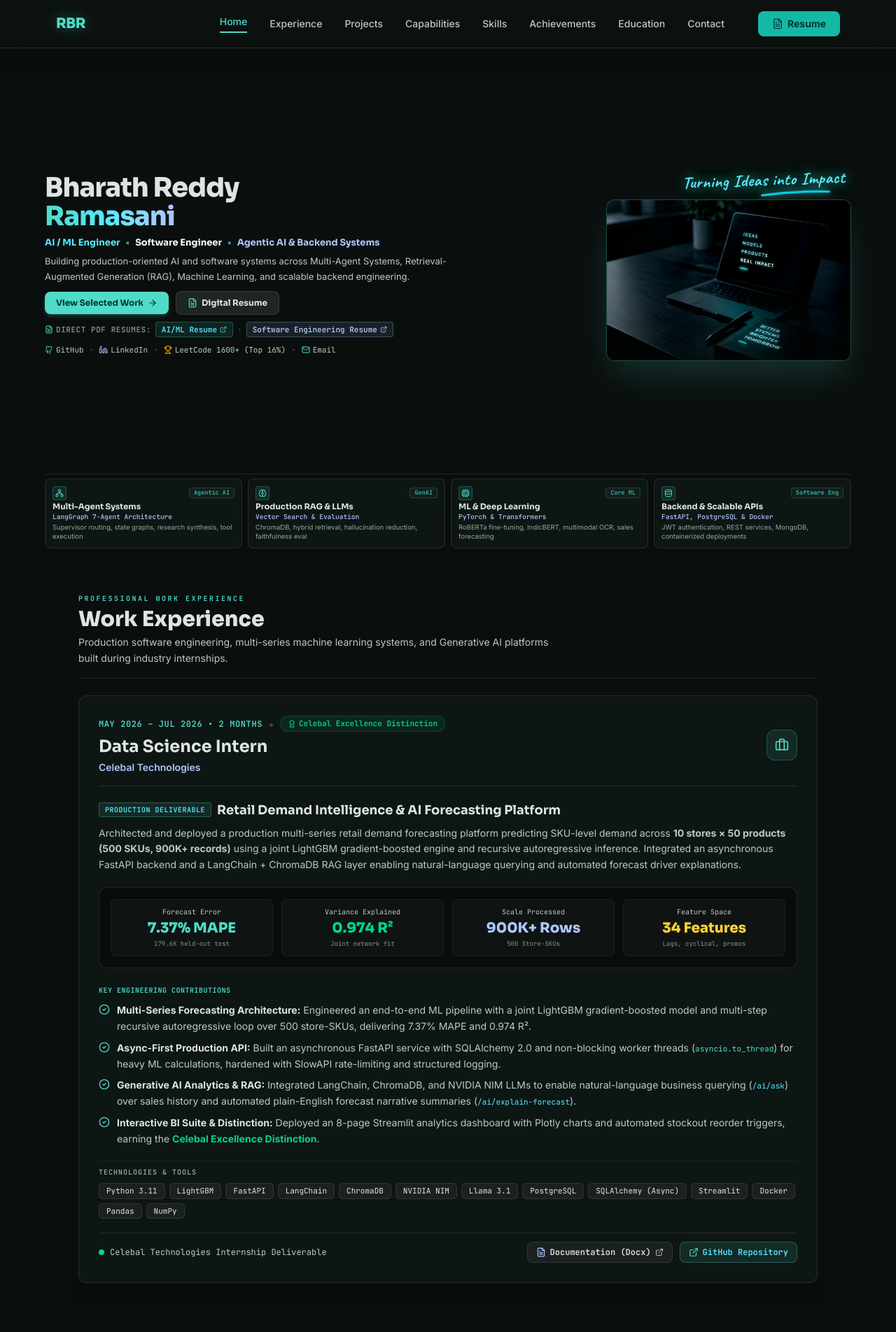
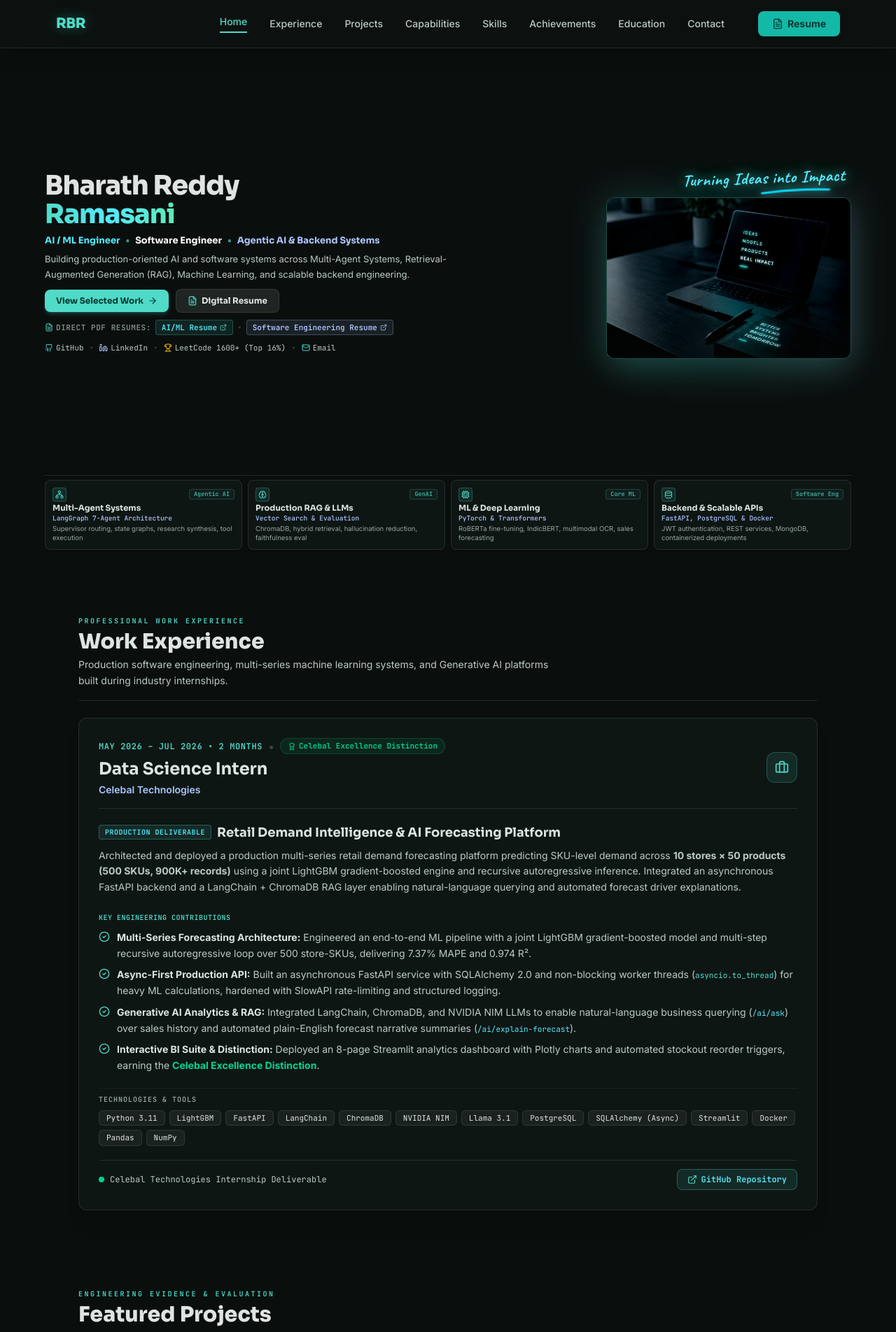
Before and after one commit to BharathReddyRamasani/Bharath_Portfolio, a React (Vite) app: page / in a window 1280 px wide. Shown: the top 1904 px of the page at 70% size. Built offline with nearby package versions, Linux system fonts and the light colour scheme.

Commit message:
Remove experience metrics grid & docx link, unify programming language badge colors, and lock hero to strict 100vh viewport fit with ambient lighting

```diff
--- a/src/App.tsx
+++ b/src/App.tsx
@@ -91,7 +91,7 @@ export default function App() {
         {/* HERO SECTION — EXACT SINGLE SLIDE FIT (Fills 100% of the screen, navbar overlays top) */}
         <section
           id="home"
-          className="relative h-screen min-h-[600px] flex flex-col justify-between pt-16 sm:pt-20 pb-3 px-4 sm:px-8 md:px-12 lg:px-16 max-w-7xl mx-auto overflow-hidden"
+          className="relative h-screen min-h-screen max-h-screen flex flex-col justify-between pt-16 sm:pt-18 pb-2.5 px-4 sm:px-8 md:px-12 lg:px-16 max-w-7xl mx-auto overflow-hidden"
         >
           {/* Main Top/Middle Grid: Left Content (7 cols), Right Visual (5 cols) */}
           <div className="grid grid-cols-1 lg:grid-cols-12 gap-4 lg:gap-6 items-center flex-1 my-auto py-0.5">
@@ -100,7 +100,7 @@ export default function App() {
               <div>
                 <h1 className="font-display text-3xl sm:text-4xl lg:text-[38px] font-extrabold tracking-tight text-on-surface leading-[1.08]">
                   Bharath Reddy <br />
-                  <span className="text-transparent bg-clip-text bg-gradient-to-r from-primary via-cyan-300 to-secondary font-black">
+                  <span className="text-transparent bg-clip-text bg-gradient-to-r from-primary via-cyan-300 to-emerald-300 font-black">
                     Ramasani
                   </span>
                 </h1>
@@ -191,7 +191,7 @@ export default function App() {
               </div>
             </div>
 
-            {/* Right Visual Column (Laptop on Desk with Clean Native Image Display & Cursive Caption) */}
+            {/* Right Visual Column (Laptop on Desk with Ambient Glow & Cursive Caption) */}
             <div className="lg:col-span-5 relative flex flex-col items-center lg:items-end justify-center">
               {/* Handwritten cursive caption */}
               <div
@@ -204,8 +204,10 @@ export default function App() {
                 </svg>
               </div>
 
-              {/* Minimalist Laptop Placed on Desk with Pen & Notebook (Crisp native image without duplicate text overlays) */}
-              <div className="relative w-full max-w-[320px] sm:max-w-[350px] rounded-xl overflow-hidden border border-primary/30 shadow-2xl shadow-primary/20 group hover:border-primary/60 transition-all duration-500 bg-[#070e0d]">
+              {/* Minimalist Laptop Placed on Desk with Ambient Glow */}
+              <div className="relative group">
+                <div className="absolute -inset-1 bg-gradient-to-r from-primary/30 via-cyan-400/20 to-secondary/30 rounded-2xl blur-xl opacity-60 group-hover:opacity-100 transition duration-500 pointer-events-none" />
+                <div className="relative w-full max-w-[320px] sm:max-w-[350px] rounded-xl overflow-hidden border border-primary/30 shadow-2xl shadow-primary/20 group-hover:border-primary/60 transition-all duration-500 bg-[#070e0d]">
                   <div className="relative overflow-hidden aspect-[16/10.5] w-full">
                     <img
                       src={laptopDeskImg}
@@ -214,6 +216,7 @@ export default function App() {
                     />
                     {/* Subtle edge vignette */}
                     <div className="absolute inset-0 bg-gradient-to-t from-[#070e0d]/30 via-transparent to-transparent pointer-events-none" />
+                  </div>
                 </div>
               </div>
             </div>
--- a/src/components/ExperienceSection.tsx
+++ b/src/components/ExperienceSection.tsx
@@ -2,13 +2,12 @@ import {
   Briefcase,
   ExternalLink,
   CheckCircle2,
-  FileText,
   Award
 } from "lucide-react";
 
 export default function ExperienceSection() {
   return (
-    <section id="experience" className="relative py-12 px-4 sm:px-8 md:px-12 max-w-6xl mx-auto z-10 scroll-mt-16">
+    <section id="experience" className="relative pt-16 pb-12 sm:pt-20 sm:pb-16 px-4 sm:px-8 md:px-12 max-w-6xl mx-auto z-10 scroll-mt-20">
       <div className="space-y-6">
 
         {/* SECTION HEADER */}
@@ -69,33 +68,6 @@ export default function ExperienceSection() {
             <p className="font-sans text-xs sm:text-sm text-on-surface-variant leading-relaxed">
               Architected and deployed a production multi-series retail demand forecasting platform predicting SKU-level demand across <strong>10 stores &times; 50 products (500 SKUs, 900K+ records)</strong> using a joint LightGBM gradient-boosted engine and recursive autoregressive inference. Integrated an asynchronous FastAPI backend and a LangChain + ChromaDB RAG layer enabling natural-language querying and automated forecast driver explanations.
             </p>
-          </div>
-
-          {/* Compact Verified Impact Metrics Grid */}
-          <div className="grid grid-cols-2 sm:grid-cols-4 gap-3 bg-black/40 border border-white/10 rounded-xl p-3 sm:p-4 text-center">
-            <div className="bg-white/3 border border-white/5 p-2.5 rounded-lg space-y-0.5">
-              <span className="font-mono text-[10px] text-on-surface-variant block">Forecast Error</span>
-              <span className="font-display text-lg sm:text-xl font-black text-primary block">7.37% MAPE</span>
-              <span className="font-mono text-[9px] text-on-surface-variant/70 block">179.6K held-out test</span>
-            </div>
-
-            <div className="bg-white/3 border border-white/5 p-2.5 rounded-lg space-y-0.5">
-              <span className="font-mono text-[10px] text-on-surface-variant block">Variance Explained</span>
-              <span className="font-display text-lg sm:text-xl font-black text-emerald-400 block">0.974 R²</span>
-              <span className="font-mono text-[9px] text-on-surface-variant/70 block">Joint network fit</span>
-            </div>
-
-            <div className="bg-white/3 border border-white/5 p-2.5 rounded-lg space-y-0.5">
-              <span className="font-mono text-[10px] text-on-surface-variant block">Scale Processed</span>
-              <span className="font-display text-lg sm:text-xl font-black text-secondary block">900K+ Rows</span>
-              <span className="font-mono text-[9px] text-on-surface-variant/70 block">500 Store-SKUs</span>
-            </div>
-
-            <div className="bg-white/3 border border-white/5 p-2.5 rounded-lg space-y-0.5">
-              <span className="font-mono text-[10px] text-on-surface-variant block">Feature Space</span>
-              <span className="font-display text-lg sm:text-xl font-black text-amber-300 block">34 Features</span>
-              <span className="font-mono text-[9px] text-on-surface-variant/70 block">Lags, cyclical, promos</span>
-            </div>
           </div>
 
           {/* 4 Crisp Core Engineering Deliverables */}
@@ -168,21 +140,10 @@ export default function ExperienceSection() {
 
             <div className="flex flex-wrap gap-2.5">
               <a
-                href="https://github.com/BharathReddyRamasani/Multi-Series-Forecasting-celebal-project/blob/main/Retail_Forecasting_Platform_Documentation.docx"
-                target="_blank"
-                rel="noreferrer"
-                className="inline-flex items-center gap-1.5 px-3 py-1.5 rounded-lg bg-white/5 hover:bg-white/10 text-on-surface border border-white/10 text-xs font-semibold font-mono transition-all hover:scale-105"
-              >
-                <FileText className="w-3.5 h-3.5 text-secondary" />
-                <span>Documentation (Docx)</span>
-                <ExternalLink className="w-3 h-3 text-on-surface-variant" />
-              </a>
-
-              <a
                 href="https://github.com/BharathReddyRamasani/Multi-Series-Forecasting-celebal-project"
                 target="_blank"
                 rel="noreferrer"
-                className="inline-flex items-center gap-1.5 px-3 py-1.5 rounded-lg bg-primary/10 hover:bg-primary/20 text-cyan-300 border border-primary/30 text-xs font-semibold font-mono transition-all hover:scale-105"
+                className="inline-flex items-center gap-1.5 px-3.5 py-1.5 rounded-lg bg-primary/10 hover:bg-primary/20 text-cyan-300 border border-primary/30 text-xs font-semibold font-mono transition-all hover:scale-105"
               >
                 <ExternalLink className="w-3.5 h-3.5 text-primary" />
                 <span>GitHub Repository</span>
--- a/src/components/SkillsSection.tsx
+++ b/src/components/SkillsSection.tsx
@@ -73,12 +73,7 @@ export default function SkillsSection() {
     },
   ];
 
-  const languages = [
-    { name: "Python", color: "border-primary/40 text-cyan-300 bg-primary/10" },
-    { name: "Java", color: "border-secondary/40 text-secondary bg-secondary/10" },
-    { name: "JavaScript", color: "border-amber-400/40 text-amber-300 bg-amber-400/10" },
-    { name: "SQL", color: "border-emerald-400/40 text-emerald-300 bg-emerald-400/10" }
-  ];
+  const languages = ["Python", "Java", "JavaScript", "SQL"];
 
   return (
     <section id="skills" className="relative py-12 px-4 sm:px-8 md:px-12 max-w-6xl mx-auto z-10 scroll-mt-16">
@@ -99,7 +94,7 @@ export default function SkillsSection() {
           </div>
         </div>
 
-        {/* PROGRAMMING LANGUAGES — Clean badges */}
+        {/* PROGRAMMING LANGUAGES — Uniform, cohesive styling */}
         <div className="bg-[#0e1614] border border-white/10 p-4 sm:p-5 rounded-xl space-y-3">
           <div className="flex items-center justify-between border-b border-white/10 pb-2">
             <div className="flex items-center gap-2">
@@ -113,13 +108,13 @@ export default function SkillsSection() {
             </span>
           </div>
 
-          <div className="flex flex-wrap items-center gap-3 pt-1">
+          <div className="flex flex-wrap items-center gap-2.5 pt-1">
             {languages.map((lang, idx) => (
               <span
                 key={idx}
-                className={`font-mono text-xs sm:text-sm font-bold px-4 py-2 rounded-lg border ${lang.color} shadow-sm`}
+                className="font-mono text-xs sm:text-sm font-semibold px-4 py-2 rounded-lg bg-white/5 border border-white/10 text-on-surface hover:border-primary/50 hover:text-cyan-300 hover:bg-primary/5 transition-all shadow-sm"
               >
-                {lang.name}
+                {lang}
               </span>
             ))}
           </div>
```
Lines whose indentation alone changed are shown as unchanged.
